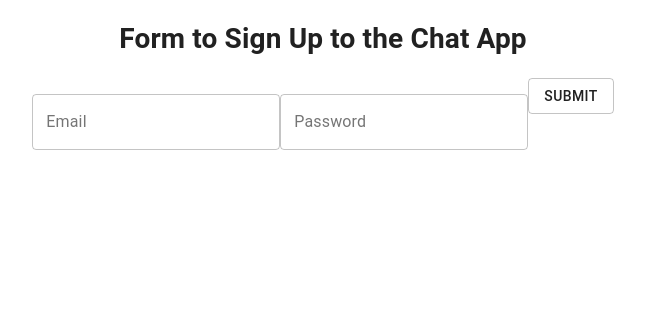
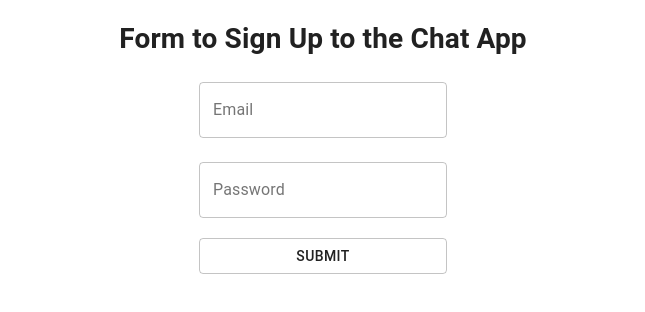
Before and after one commit to nodeicode/Reactapp, a Next.js app: page /Form in a window 1280 px wide. Shown: the top 312 px of the page, without its empty margins (317-962 px from the left). Built offline with nearby package versions, Linux system fonts and the light colour scheme.

Commit message:
working on Mui styles

```diff
--- a/src/components/Form/Form.css
+++ b/src/components/Form/Form.css
@@ -3,4 +3,5 @@ body{
 }
 form{
     display: inline-block;
+    height: 240px;
 }
--- a/src/components/Form/Form.js
+++ b/src/components/Form/Form.js
@@ -3,16 +3,26 @@ import TextField from '@material-ui/core/TextField';
 import Button from '@material-ui/core/Button'
 import { makeStyles } from '@material-ui/styles';
 import './Form.css'
+import Grid from '@material-ui/core/Grid';
 import '../../../static/index.css'
 
+const useStyles = makeStyles(theme => ({
+    textField: {
+    },
+
+  }));
+
 export default function F(){
-   // const c = a();
-            return(
-            <div>
+    const c = useStyles();
+        return(
+        <div>
+
             <header>
                 <h1>Form to Sign Up to the Chat App </h1>
             </header>
+            <Grid container spacing={3} justify="center">
             <form autoComplete="on" action="Submit">
+                <Grid item xs={12}>
                 <TextField
                 id="outlined-Email"
                 label="Email"
@@ -20,6 +30,8 @@ export default function F(){
                 placeholder="Enter your email 🤗"
                 margin="normal"
                 variant="outlined"/>
+                </Grid>
+                <Grid item xs={12}>
                 <TextField
                 id="outlined-password"
                 label="Password"
@@ -27,8 +39,12 @@ export default function F(){
                 placeholder="Now your Password 😁"
                 margin="normal"
                 variant="outlined"/>
-                <Button variant="outlined" >Submit</Button>
-            </form>
+                </Grid>
+                <Grid item style={{paddingTop:12}} xs={12}>
+                <Button  fullWidth variant="outlined" >Submit</Button>
+                </Grid>
+            </form></Grid>
             </div>
+
         );
 }
```
Also changed, not shown: package.json (+5 -3 lines), src/components/App/App.css (+0 -9 lines), 1 other file (tests, documents, lock files or other folders).
